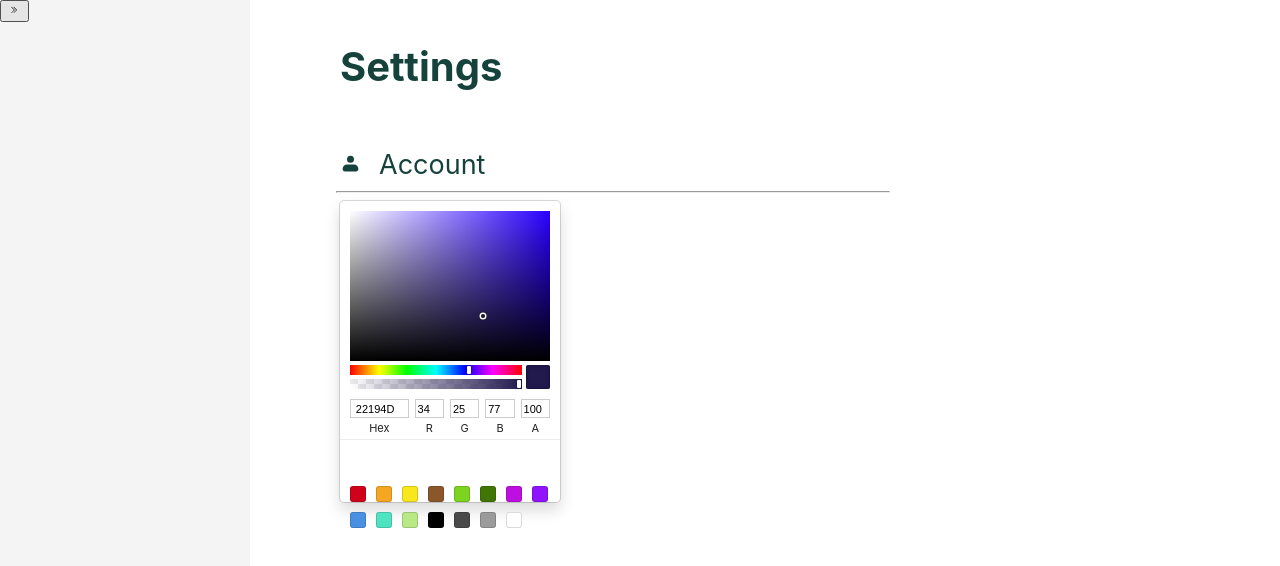
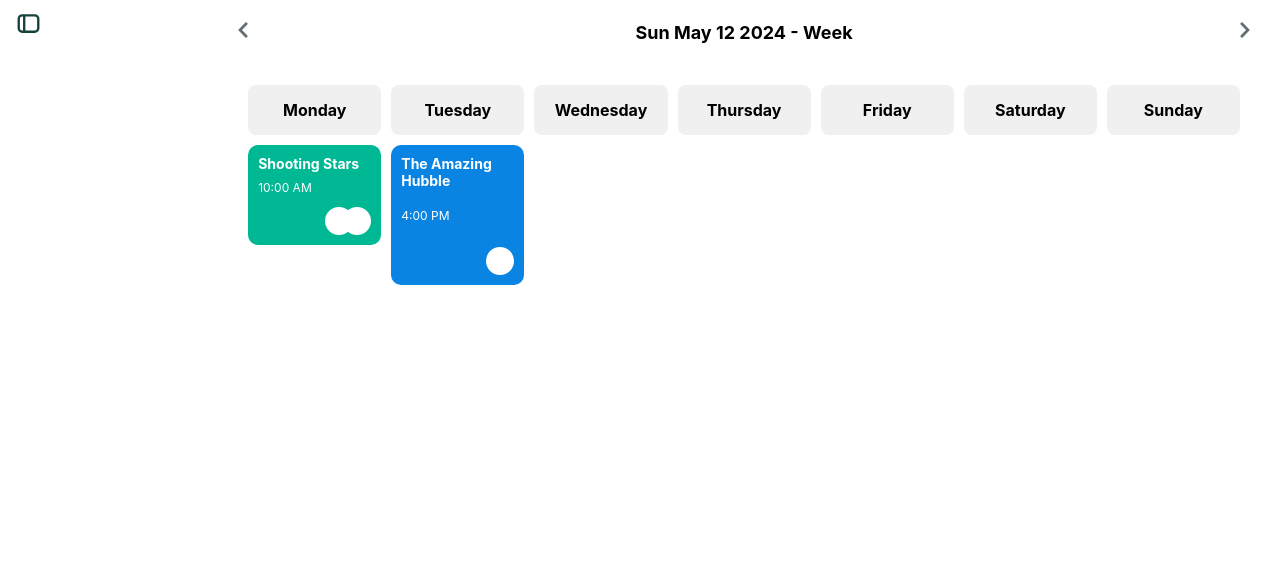
Before and after one commit to codeclubiittp/Desktop-To-Do-App, a React (Create React App) app in the folder Frontend/app/: page /search in a window 1280 px wide. Shown: the top 566 px of the page. Built offline with nearby package versions, Linux system fonts and the light colour scheme.

Commit message:
Minor Button fixes

```diff
--- a/Frontend/app/package.json
+++ b/Frontend/app/package.json
@@ -9,7 +9,9 @@
     "create-react-class": "^15.7.0",
     "react": "^18.3.1",
     "react-color": "^2.19.3",
+    "react-color-palette": "^7.3.0",
     "react-dom": "^18.3.1",
+    "react-icons": "^5.3.0",
     "react-router-dom": "^6.27.0",
     "react-scripts": "5.0.1",
     "styled-components": "^6.1.13",
--- a/Frontend/app/src/App.js
+++ b/Frontend/app/src/App.js
@@ -2,7 +2,7 @@ import React from 'react';
 // import { BrowserRouter as Router, Routes, Route, Link } from 'react-router-dom';
 import Search from './components/Search';
 import Sidebar from './components/sidebar';
-import CalendarPage from './components/Upcoming/CalenderPage';
+import Calendar from './components/Upcoming/CalenderPage';
 import TaskList from './components/tasklist';
 import TodayPage from './pages/Today';
 import InboxPage from './pages/Inbox';
@@ -19,7 +19,7 @@ const Layout = styled.div`
 
 const Sidestyle = styled.div`
   width: 250px;
-  background-color: #f4f4f4;
+  background-color: #FFFFFF;
   height: 100vh;
 `;
 
@@ -28,6 +28,37 @@ const MainContent = styled.div`
   background-color: #ffffff;
   padding: 20px;
 `;
+
+
+const days = ['Monday 12', 'Tuesday 13', 'Wednesday 14', 'Thursday 15', 'Friday 16', 'Saturday 17', 'Sunday 18'];
+const times = ['9 AM', '10 AM', '11 AM', '12 PM', '1 PM', '2 PM', '3 PM', '4 PM'];
+
+const events = [
+  {
+    day: 1,
+    time: 0,
+    title: 'Shooting Stars',
+    color: '#5cb85c',
+    users: [{ name: 'John', avatar: 'https://randomuser.me/api/portraits/men/1.jpg' }]
+  },
+  {
+    day: 2,
+    time: 1,
+    title: 'The Amazing Hubble',
+    color: '#5bc0de',
+    users: [
+      { name: 'Alice', avatar: 'https://randomuser.me/api/portraits/women/1.jpg' },
+      { name: 'Bob', avatar: 'https://randomuser.me/api/portraits/men/2.jpg' }
+    ]
+  },
+  {
+    day: 3,
+    time: 2,
+    title: 'Astronomy Binoculars',
+    color: '#f0ad4e',
+    users: [{ name: 'Charlie', avatar: 'https://randomuser.me/api/portraits/men/3.jpg' }]
+  }
+];
 
 
 function App() {
@@ -51,10 +82,9 @@ function App() {
             {/* <InboxPage /> */}
             {/* <VerticalNav /> */}
             {/* <SettingsGeneral /> */}
-            {/* <CalendarPage /> */}
-            {/* <SettingsProfile /> */}
+            <Calendar />            {/* <SettingsProfile /> */}
             {/* <SettingsExtensions /> */}
-            <SettingsThemes />
+            {/* <SettingsThemes /> */}
 
           </MainContent>
         </Layout>
--- a/Frontend/app/src/components/Upcoming/CalenderPage.jsx
+++ b/Frontend/app/src/components/Upcoming/CalenderPage.jsx
@@ -1,151 +1,144 @@
-import React, { useState } from 'react';
-import './page.css';
-import EventCard from './EventCard';
+import React, { useState } from "react";
+import styled from "styled-components";
+import { FaChevronLeft, FaChevronRight } from "react-icons/fa"; // Icons for navigation
+
+const CalendarContainer = styled.div`
+  display: grid;
+  grid-template-columns: repeat(7, 1fr);
+  grid-template-rows: 50px repeat(12, 1fr);
+  gap: 10px;
+  padding: 20px;
+`;
+
+const DayHeader = styled.div`
+  display: flex;
+  justify-content: center;
+  align-items: center;
+  font-weight: bold;
+  font-size: 16px;
+  padding: 10px;
+  background-color: #f0f0f0;
+  border-radius: 8px;
+`;
+
+const EventBox = styled.div`
+  position: relative;
+  background-color: ${(props) => props.bgColor};
+  color: white;
+  border-radius: 10px;
+  padding: 10px;
+  display: flex;
+  flex-direction: column;
+  justify-content: space-between;
+  height: ${(props) => props.height};
+`;
+
+const EventTitle = styled.div`
+  font-size: 14px;
+  font-weight: bold;
+`;
+
+const EventTime = styled.div`
+  font-size: 12px;
+  margin-top: 5px;
+`;
+
+const AttendeeAvatars = styled.div`
+  display: flex;
+  margin-top: 10px;
+  justify-content: flex-end;
+`;
+
+const Avatar = styled.div`
+  width: 24px;
+  height: 24px;
+  border-radius: 50%;
+  background-color: #fff;
+  margin-left: -10px;
+  border: 2px solid white;
+`;
+
+const HeaderNavigation = styled.div`
+  display: flex;
+  justify-content: space-between;
+  align-items: center;
+  margin-bottom: 20px;
+`;
+
+const NavButton = styled.button`
+  background: none;
+  border: none;
+  font-size: 18px;
+  cursor: pointer;
+  color: #636e72;
+`;
+
+const WeekIndicator = styled.div`
+  font-size: 18px;
+  font-weight: bold;
+`;
+
+const events = {
+  "2024-05-12": [
+    { day: "Monday", time: "10:00 AM", title: "Shooting Stars", color: "#00b894", attendees: 2, height: "80px" },
+    { day: "Monday", time: "4:00 PM", title: "The Amazing Hubble", color: "#0984e3", attendees: 1, height: "120px" },
+  ],
+  "2024-05-19": [
+    { day: "Tuesday", time: "12:00 PM", title: "The Amazing Hubble", color: "#fdcb6e", attendees: 2, height: "120px" },
+    { day: "Wednesday", time: "3:00 PM", title: "Choosing a Quality Telescope Set", color: "#6c5ce7", attendees: 3, height: "100px" },
+  ],
+  "2024-05-26": [
+    { day: "Thursday", time: "10:00 AM", title: "Astronomy Binoculars", color: "#e17055", attendees: 2, height: "120px" },
+    { day: "Friday", time: "11:00 AM", title: "Astronomy Binoculars", color: "#e84393", attendees: 2, height: "100px" },
+  ],
+};
+
+const daysOfWeek = ["Monday", "Tuesday", "Wednesday", "Thursday", "Friday", "Saturday", "Sunday"];
 
 const Calendar = () => {
-  const [startDate, setStartDate] = useState(new Date());
-  const [view, setView] = useState('week');
-  // Placeholder events data
-  const events = [
-    { title: 'Team Meeting', time: '11:00 AM - 1:00 PM', day: 2, startHour: 11, endHour: 13, users: [{ avatar: 'avatar1.png', name: 'John' }] },
-    { title: 'Lunch Break', time: '12:00 PM - 1:00 PM', day: 3, startHour: 12, endHour: 13, users: [{ avatar: 'avatar2.png', name: 'Jane' }] },
-  ];
+  const [currentWeek, setCurrentWeek] = useState("2024-05-12");
 
-  const getWeekDays = (date) => {
-    const days = [];
-    const currentDay = new Date(date);
-    for (let i = 0; i < 7; i++) {
-      const nextDay = new Date(currentDay);
-      nextDay.setDate(currentDay.getDate() + i);
-      days.push(nextDay);
-    }
-    return days;
+  const handlePreviousWeek = () => {
+    const newWeek = new Date(currentWeek);
+    newWeek.setDate(newWeek.getDate() - 7); // Move back by 7 days
+    setCurrentWeek(newWeek.toISOString().split("T")[0]);
   };
 
-  const nextWeek = () => {
-    const nextStartDate = new Date(startDate);
-    nextStartDate.setDate(startDate.getDate() + 7);
-    setStartDate(nextStartDate);
-  };
-
-  const prevWeek = () => {
-    const prevStartDate = new Date(startDate);
-    prevStartDate.setDate(startDate.getDate() - 7);
-    setStartDate(prevStartDate);
-  };
-
-  const days = getWeekDays(startDate);
-
-  const createTimeSlots = () => {
-    const slots = [];
-    for (let hour = 0; hour < 24; hour++) {
-      const ampm = hour >= 12 ? 'PM' : 'AM';
-      const hour12 = hour % 12 === 0 ? 12 : hour % 12; // Convert to 12-hour format
-      slots.push(`${hour12}:00 ${ampm}`);
-    }
-    return slots;
-  };
-
-  const times = createTimeSlots();
-
-  const formatDateRange = (days) => {
-    const start = days[0].toLocaleDateString('en-US', { month: 'short', day: 'numeric' });
-    const end = days[days.length - 1].toLocaleDateString('en-US', { month: 'short', day: 'numeric', year: 'numeric' });
-    return `${start} - ${end}`;
-  };
-
-
-  const colors = [
-    { bg: 'rgba(255, 165, 0, 0.2)', border: 'orange' },
-    { bg: 'rgba(0, 128, 0, 0.2)', border: 'green' },
-    { bg: 'rgba(255, 20, 147, 0.2)', border: 'deeppink' },
-    { bg: 'rgba(30, 144, 255, 0.2)', border: 'dodgerblue' },
-    { bg: 'rgba(128, 0, 128, 0.2)', border: 'purple' },
-  ];
-
-
-  const getRandomColor = () => {
-    const randomIndex = Math.floor(Math.random() * colors.length);
-    return colors[randomIndex];
-  };
-
-
-  const getEventAt = (dayIndex, hour) => {
-    return events.find(event => event.day === dayIndex && event.startHour === hour);
-  };
-
-  const calculateRowSpan = (event) => {
-    return event.endHour - event.startHour;
+  const handleNextWeek = () => {
+    const newWeek = new Date(currentWeek);
+    newWeek.setDate(newWeek.getDate() + 7); // Move forward by 7 days
+    setCurrentWeek(newWeek.toISOString().split("T")[0]);
   };
 
   return (
-    <div className="calendar-container">
-      {/* Navigation for Date Range */}
-      <div className="date-range-controls">
-        <button className="nav-button" onClick={prevWeek}>{'<'}</button>
-        <div className="date-range">{formatDateRange(days)}</div>
-        <button className="nav-button" onClick={nextWeek}>{'>'}</button>
-      </div>
+    <div>
+      <HeaderNavigation>
+        <NavButton onClick={handlePreviousWeek}>
+          <FaChevronLeft />
+        </NavButton>
+        <WeekIndicator>{new Date(currentWeek).toDateString()} - Week</WeekIndicator>
+        <NavButton onClick={handleNextWeek}>
+          <FaChevronRight />
+        </NavButton>
+      </HeaderNavigation>
 
+      <CalendarContainer>
+        {daysOfWeek.map((day) => (
+          <DayHeader key={day}>{day}</DayHeader>
+        ))}
 
-      <div className="view-controls">
-        <button
-          onClick={() => setView('today')}
-          className={`view-button ${view === 'today' ? 'active' : ''}`}
-        >
-          Today
-        </button>
-        {['month', 'year', 'week', 'day'].map((option) => (
-          <button
-            key={option}
-            onClick={() => setView(option)}
-            className={`view-button ${view === option ? 'active' : ''}`}
-          >
-            {option.charAt(0).toUpperCase() + option.slice(1)}
-          </button>
+        {events[currentWeek]?.map((event, index) => (
+          <EventBox key={index} bgColor={event.color} height={event.height}>
+            <EventTitle>{event.title}</EventTitle>
+            <EventTime>{event.time}</EventTime>
+            <AttendeeAvatars>
+              {[...Array(event.attendees)].map((_, idx) => (
+                <Avatar key={idx} />
+              ))}
+            </AttendeeAvatars>
+          </EventBox>
         ))}
-      </div>
-
-      {/* Table Structure */}
-      <table className="calendar-table">
-        <thead>
-          <tr>
-            <th></th>
-            {days.map((day, index) => (
-              <th key={index}>{day.toDateString().slice(0, 10)}</th>
-            ))}
-          </tr>
-        </thead>
-        <tbody>
-          {times.map((time, rowIndex) => (
-            <tr key={rowIndex}>
-              <td className="time-slot">{time}</td>
-              {days.map((_, dayIndex) => {
-                const event = getEventAt(dayIndex, rowIndex);
-                if (event) {
-                  const rowSpan = calculateRowSpan(event); // Calculate rowSpan for the event
-                  const color = getRandomColor();
-                  return (
-                    <td key={dayIndex} className="calendar-slot" rowSpan={rowSpan} style={{ padding: 0 }}>
-                      <EventCard
-                        eventTitle={event.title}
-                        startTime={event.startHour}
-                        endTime = {event.endHour}
-                        users={event.users}
-                        bgColor={color.bg}
-                        borderColor={color.border}
-                      />
-                    </td>
-                  );
-                }
-                return (
-                  <td key={dayIndex} className="calendar-slot"></td>
-                );
-              })}
-            </tr>
-          ))}
-        </tbody>
-      </table>
+      </CalendarContainer>
     </div>
   );
 };
--- a/Frontend/app/src/components/sidebar.jsx
+++ b/Frontend/app/src/components/sidebar.jsx
@@ -77,7 +77,11 @@ const All = styled.div`
 function Sidebar(props){
 
     const [sidebar, setSidebar] = useState(true);
-    const showSidebar = () => setSidebar(!sidebar);
+    const showSidebar = () => {
+        setTimeout(() => {
+          setSidebar(!sidebar); // Toggles the sidebar state after the delay
+        }, 100); // Delay of 500ms (0.5 seconds)
+      };
 
     class Side extends React.Component {
 
@@ -95,14 +99,14 @@ function Sidebar(props){
 
 
             return (
-                <div >
+                <div>
                     <div className="item">
                         <i className="fa fa-home"></i>
                         <img src="https://cdn-icons-png.flaticon.com/512/149/149071.png" alt="Icon Image"/>
                         <span className="user">Jaimin</span>
                         <svg xmlns="http://www.w3.org/2000/svg" width="1em" height="1em" viewBox="0 0 512 512"><path fill="none" stroke="currentColor" stroke-linecap="round" stroke-linejoin="round" stroke-width="32" d="M427.68 351.43C402 320 383.87 304 383.87 217.35C383.87 138 343.35 109.73 310 96c-4.43-1.82-8.6-6-9.95-10.55C294.2 65.54 277.8 48 256 48s-38.21 17.55-44 37.47c-1.35 4.6-5.52 8.71-9.95 10.53c-33.39 13.75-73.87 41.92-73.87 121.35C128.13 304 110 320 84.32 351.43C73.68 364.45 83 384 101.61 384h308.88c18.51 0 27.77-19.61 17.19-32.57M320 384v16a64 64 0 0 1-128 0v-16"/></svg>
-                        <i className="fa fa-bars" onClick={showSidebar}>
-                            <svg xmlns="http://www.w3.org/2000/svg" width="1em" height="1em" viewBox="0 0 24 24" ><path fill="currentColor" d="m16.41 18.16l-5.66-5.66l5.66-5.66l.7.71l-4.95 4.95l4.95 4.95zm-4 0L6.75 12.5l5.66-5.66l.7.71l-4.95 4.95l4.95 4.95z"/></svg>
+                        <i className="fa fa-bars" onClick={showSidebar} style={{"borderWidth":"0","marginLeft":"10px","marginTop":"10px","cursor":"pointer"}}>
+                            <svg xmlns="http://www.w3.org/2000/svg" width="30px" height="30px" viewBox="0 0 16 16"><path fill="#16423C" fill-rule="evenodd" d="M6 3.5h6A1.5 1.5 0 0 1 13.5 5v6a1.5 1.5 0 0 1-1.5 1.5H6zm-1.5 0H4A1.5 1.5 0 0 0 2.5 5v6A1.5 1.5 0 0 0 4 12.5h.5zM1 5a3 3 0 0 1 3-3h8a3 3 0 0 1 3 3v6a3 3 0 0 1-3 3H4a3 3 0 0 1-3-3z" clip-rule="evenodd"/></svg>
                         </i>
 
 
@@ -142,14 +146,6 @@ function Sidebar(props){
                             <span>Today</span>
                         </a>
                     </div>
-                    <div className="item">
-                        <a href="/dashboard">
-                            <i className="fa fa-home"></i>
-                            <svg xmlns="http://www.w3.org/2000/svg" width="1em" height="1em" viewBox="0 0 16 16"><path fill="currentColor" d="M1 2.5A1.5 1.5 0 0 1 2.5 1h3A1.5 1.5 0 0 1 7 2.5v3A1.5 1.5 0 0 1 5.5 7h-3A1.5 1.5 0 0 1 1 5.5zM2.5 2a.5.5 0 0 0-.5.5v3a.5.5 0 0 0 .5.5h3a.5.5 0 0 0 .5-.5v-3a.5.5 0 0 0-.5-.5zm6.5.5A1.5 1.5 0 0 1 10.5 1h3A1.5 1.5 0 0 1 15 2.5v3A1.5 1.5 0 0 1 13.5 7h-3A1.5 1.5 0 0 1 9 5.5zm1.5-.5a.5.5 0 0 0-.5.5v3a.5.5 0 0 0 .5.5h3a.5.5 0 0 0 .5-.5v-3a.5.5 0 0 0-.5-.5zM1 10.5A1.5 1.5 0 0 1 2.5 9h3A1.5 1.5 0 0 1 7 10.5v3A1.5 1.5 0 0 1 5.5 15h-3A1.5 1.5 0 0 1 1 13.5zm1.5-.5a.5.5 0 0 0-.5.5v3a.5.5 0 0 0 .5.5h3a.5.5 0 0 0 .5-.5v-3a.5.5 0 0 0-.5-.5zm6.5.5A1.5 1.5 0 0 1 10.5 9h3a1.5 1.5 0 0 1 1.5 1.5v3a1.5 1.5 0 0 1-1.5 1.5h-3A1.5 1.5 0 0 1 9 13.5zm1.5-.5a.5.5 0 0 0-.5.5v3a.5.5 0 0 0 .5.5h3a.5.5 0 0 0 .5-.5v-3a.5.5 0 0 0-.5-.5z"/></svg>
-                            <span>Labels</span>
-                        </a>
-                    </div>
-
                     <div className="item">
                         <a href="/dashboard">
                             <i className="fa fa-home"></i>
@@ -210,11 +206,10 @@ function Sidebar(props){
 
     return (
         <All>
-            <div className="container">
-                {sidebar ?  <button className="hamburger">
+            <div className="container" >
+                {sidebar ?  <button className="hamburger" style={{"backgroundColor":"white", "borderWidth":"0","marginLeft":"10px","marginTop":"10px","cursor":"pointer"}}>
                     <i className="fa fa-bars" onClick={showSidebar}>
-                        <svg xmlns="http://www.w3.org/2000/svg" width="1em" height="1em" viewBox="0 0 24 24"><path fill="currentColor" d="m6.59 6.84l5.66 5.66l-5.66 5.66l-.7-.71l4.95-4.95l-4.95-4.95zm4 0l5.66 5.66l-5.66 5.66l-.7-.71l4.95-4.95l-4.95-4.95z"/></svg>
-                    </i>
+                    <svg xmlns="http://www.w3.org/2000/svg" width="25px" height="25px" viewBox="0 0 16 16"><path fill="#16423C" fill-rule="evenodd" d="M6 3.5h6A1.5 1.5 0 0 1 13.5 5v6a1.5 1.5 0 0 1-1.5 1.5H6zm-1.5 0H4A1.5 1.5 0 0 0 2.5 5v6A1.5 1.5 0 0 0 4 12.5h.5zM1 5a3 3 0 0 1 3-3h8a3 3 0 0 1 3 3v6a3 3 0 0 1-3 3H4a3 3 0 0 1-3-3z" clip-rule="evenodd"/></svg>                    </i>
                 </button>  : '' }
 
                 {sidebar ? '' : <StyledSideElement><Side /></StyledSideElement> }
--- a/Frontend/app/src/pages/Themes.jsx
+++ b/Frontend/app/src/pages/Themes.jsx
@@ -1,230 +1,146 @@
-import React from "react";
+import React, { useState } from "react";
 import styled from "styled-components";
-import { SketchPicker } from 'react-color';
+import { FaChevronLeft, FaChevronRight } from "react-icons/fa"; // Icons for navigation
 
-
-const Element = styled.div`
-    .tasklist{
-        display: flex;
-        margin-bottom: -15px;
-    }
-
-    button{
-        background-color: white;
-        border: none;
-        cursor: pointer;
-        color: #16423C;
-        margin-top: 10px;
-    }
-
-    h1{
-        font-size: 17px;
-        color: #16423C;
-        font-weight: 650;
-    }
-
-    .element{
-        margin-left: 55px;
-    }
-
-    .task{
-        margin-left: 55px;
-        h3{
-            color: #16423C;
-            margin-left: 29px;
-            margin-top:-25px;
-            font-size: 19px;
-        }
-        svg{
-            weight: 10px;
-            color: #16423C;
-            height: 18px;
-            width: 18px;
-        }
-    }
-
-
+const CalendarContainer = styled.div`
+  display: grid;
+  grid-template-columns: repeat(7, 1fr);
+  grid-template-rows: 50px repeat(12, 1fr);
+  gap: 10px;
+  padding: 20px;
 `;
 
-
-const All = styled.div`
-    margin-top: -20px;
-    h5{
-        color: #16423C;
-        margin-top: -1px;
-        margin-left: 7px;
-    }
-    svg{
-        color: #16423C;
-    }
-    display: flex;
+const DayHeader = styled.div`
+  display: flex;
+  justify-content: center;
+  align-items: center;
+  font-weight: bold;
+  font-size: 16px;
+  padding: 10px;
+  background-color: #f0f0f0;
+  border-radius: 8px;
 `;
 
-const Heading = styled.div`
-    margin-top: 15px;
-    margin-left: 150px;
-    h5{
-        color: #16423C;
-        margin-top: -1px;
-        margin-left: 7px;
-    }
-    svg{
-        color: #16423C;
-    }
-    font-size: 20px;
-    display: flex;
+const EventBox = styled.div`
+  position: relative;
+  background-color: ${(props) => props.bgColor};
+  color: white;
+  border-radius: 10px;
+  padding: 10px;
+  display: flex;
+  flex-direction: column;
+  justify-content: space-between;
+  height: ${(props) => props.height};
 `;
 
-const Body = styled.div`
-    margin-top: 30px;
-    margin-left: 150px;
-    align-items: center; /* This will vertically align span and svg */
-    span{
-        color: #16423C;
-        margin-left: 8px; /* Adjust as needed */
-        font-size: 30px;
-    }
-    svg{
-        color: #16423C;
-        margin-right: 10px; /* Add some margin to space it from span */
-    }
-    hr{
-        margin-left: -4px;
-        width: 60%;
-        margin-top: 10px;
-        color: #16423C;
-    }
-    image{
-        width: 100px;
-        height: 100px;
-        border-radius: 50%;
-
-    }
-    .allnew {
-        margin-top: -30px;
-        margin-left: 115px;
-        button {
-            margin-top: 30px;
-            margin-left: -120px;
-            padding: 10px;
-            border: 2px solid #16423C;
-            border-radius: 5px;
-            font-size: 16px;
-            background-color: #ffffff;
-            color: #16423C;
-            cursor: pointer;
-            transition: background-color 0.3s ease, color 0.3s ease;
-        }
-
-        button:hover {
-            background-color: #16423C;
-            color: white;
-        }
-    }
-    .all {
-        color: #16423C;
-        select {
-            margin-top: -2px;
-            padding: 10px;
-            border: 1px solid #ccc;
-            border-radius: 5px;
-            width: 30%;
-            font-size: 16px;
-            background-color: #ffffff;
-        }
-        input {
-            margin-top: -2px;
-            padding: 10px;
-            border: 1px solid #ccc;
-            border-radius: 5px;
-            width: 28.5%;
-            font-size: 16px;
-            background-color: #ffffff;
-        }
-        button {
-            margin-top: 20px;
-            padding: 10px;
-            border: 1px solid #ccc;
-            border-radius: 5px;
-            width: 10%;
-            font-size: 16px;
-        }
-    }
-    .util {
-        display: flex;
-        margin-top: 20px;
-        text {
-            font-size: 16px;
-        }
-        button {
-            margin-top: 30px;
-            margin-left: -120px;
-            padding: 10px;
-            border: 2px solid #16423C;
-            border-radius: 5px;
-            font-size: 16px;
-            background-color: #ffffff;
-            color: #16423C;
-            cursor: pointer;
-            transition: background-color 0.3s ease, color 0.3s ease;
-        }
-
-        button:hover {
-            background-color: #16423C;
-            color: white;
-        }
-    }
-    .cont{
-        display: flex;
-        margin-top: 20px;
-        button {
-            padding: 10px 50px;
-            border: 2px solid #16423C;
-            border-radius: 5px;
-            font-size: 16px;
-            background-color: #ffffff;
-            color: #16423C;
-            cursor: pointer;
-            transition: background-color 0.3s ease, color 0.3s ease;
-        }
-
-        button:hover {
-            background-color: #16423C;
-            color: white;
-        }
-
-        .changePhoto {
-            margin-top: 60px; /* Adjust the margin for Change Photo button */
-            margin-left: 50px; /* Adjust the margin for Change Photo button */
-            button {
-                margin: 0 15px 0 0; /* Adjust button margin */
-            }
-        }
-
-        .removePhoto {
-            margin-top: 60px;
-            margin-left: 50px; /* Adjust the margin for Remove Photo button */
-            button {
-                margin: 0; /* Adjust button margin */
-            }
-        }
-    }
+const EventTitle = styled.div`
+  font-size: 14px;
+  font-weight: bold;
 `;
 
-function SettingsThemes() {
-    return (
-        <div className="container" style={{"marginLeft": "-80px","marginTop" : "-20px"}}    >
-            <Heading>
-                <h1  style={{ color: '#16423C'}}>Settings</h1>
-            </Heading>
-            <Body>
-            <svg xmlns="http://www.w3.org/2000/svg" width="21px" height="21px" viewBox="0 0 24 24"><path fill="currentColor" fill-rule="evenodd" d="M8 7a4 4 0 1 1 8 0a4 4 0 0 1-8 0m0 6a5 5 0 0 0-5 5a3 3 0 0 0 3 3h12a3 3 0 0 0 3-3a5 5 0 0 0-5-5z" clip-rule="evenodd"/></svg>
-                <span className="span" style={{"marginTop" : "-200px", "fontSize" : "27px"}}>Account</span>
-                <hr></hr>
-                <SketchPicker />
-            </Body>
-        </div>
-    );
-}
+const EventTime = styled.div`
+  font-size: 12px;
+  margin-top: 5px;
+`;
 
-export default SettingsThemes;
+const AttendeeAvatars = styled.div`
+  display: flex;
+  margin-top: 10px;
+  justify-content: flex-end;
+`;
+
+const Avatar = styled.div`
+  width: 24px;
+  height: 24px;
+  border-radius: 50%;
+  background-color: #fff;
+  margin-left: -10px;
+  border: 2px solid white;
+`;
+
+const HeaderNavigation = styled.div`
+  display: flex;
+  justify-content: space-between;
+  align-items: center;
+  margin-bottom: 20px;
+`;
+
+const NavButton = styled.button`
+  background: none;
+  border: none;
+  font-size: 18px;
+  cursor: pointer;
+  color: #636e72;
+`;
+
+const WeekIndicator = styled.div`
+  font-size: 18px;
+  font-weight: bold;
+`;
+
+const events = {
+  "2024-05-12": [
+    { day: "Monday", time: "10:00 AM", title: "Shooting Stars", color: "#00b894", attendees: 2, height: "80px" },
+    { day: "Monday", time: "4:00 PM", title: "The Amazing Hubble", color: "#0984e3", attendees: 1, height: "120px" },
+  ],
+  "2024-05-19": [
+    { day: "Tuesday", time: "12:00 PM", title: "The Amazing Hubble", color: "#fdcb6e", attendees: 2, height: "120px" },
+    { day: "Wednesday", time: "3:00 PM", title: "Choosing a Quality Telescope Set", color: "#6c5ce7", attendees: 3, height: "100px" },
+  ],
+  "2024-05-26": [
+    { day: "Thursday", time: "10:00 AM", title: "Astronomy Binoculars", color: "#e17055", attendees: 2, height: "120px" },
+    { day: "Friday", time: "11:00 AM", title: "Astronomy Binoculars", color: "#e84393", attendees: 2, height: "100px" },
+  ],
+};
+
+const daysOfWeek = ["Monday", "Tuesday", "Wednesday", "Thursday", "Friday", "Saturday", "Sunday"];
+
+const Calendar = () => {
+  const [currentWeek, setCurrentWeek] = useState("2024-05-12");
+
+  const handlePreviousWeek = () => {
+    const newWeek = new Date(currentWeek);
+    newWeek.setDate(newWeek.getDate() - 7); // Move back by 7 days
+    setCurrentWeek(newWeek.toISOString().split("T")[0]);
+  };
+
+  const handleNextWeek = () => {
+    const newWeek = new Date(currentWeek);
+    newWeek.setDate(newWeek.getDate() + 7); // Move forward by 7 days
+    setCurrentWeek(newWeek.toISOString().split("T")[0]);
+  };
+
+  return (
+    <div>
+      <HeaderNavigation>
+        <NavButton onClick={handlePreviousWeek}>
+          <FaChevronLeft />
+        </NavButton>
+        <WeekIndicator>{new Date(currentWeek).toDateString()} - Week</WeekIndicator>
+        <NavButton onClick={handleNextWeek}>
+          <FaChevronRight />
+        </NavButton>
+      </HeaderNavigation>
+
+      <CalendarContainer>
+        {daysOfWeek.map((day) => (
+          <DayHeader key={day}>{day}</DayHeader>
+        ))}
+
+        {events[currentWeek]?.map((event, index) => (
+          <EventBox key={index} bgColor={event.color} height={event.height}>
+            <EventTitle>{event.title}</EventTitle>
+            <EventTime>{event.time}</EventTime>
+            <AttendeeAvatars>
+              {[...Array(event.attendees)].map((_, idx) => (
+                <Avatar key={idx} />
+              ))}
+            </AttendeeAvatars>
+          </EventBox>
+        ))}
+      </CalendarContainer>
+    </div>
+  );
+};
+
+export default Calendar;
```
Also changed, not shown: 1 other file (tests, documents, lock files or other folders).
